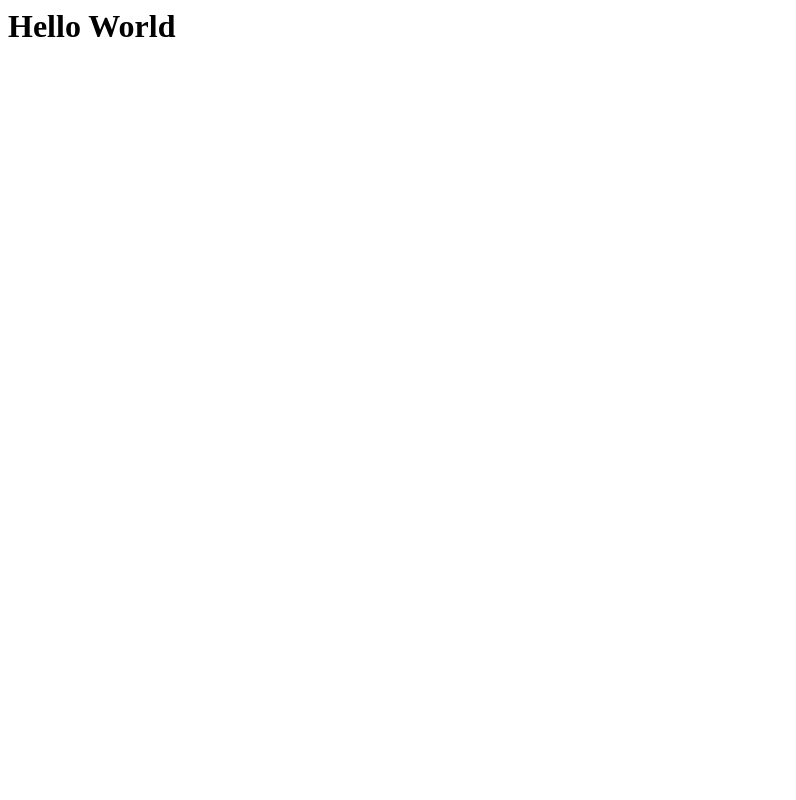
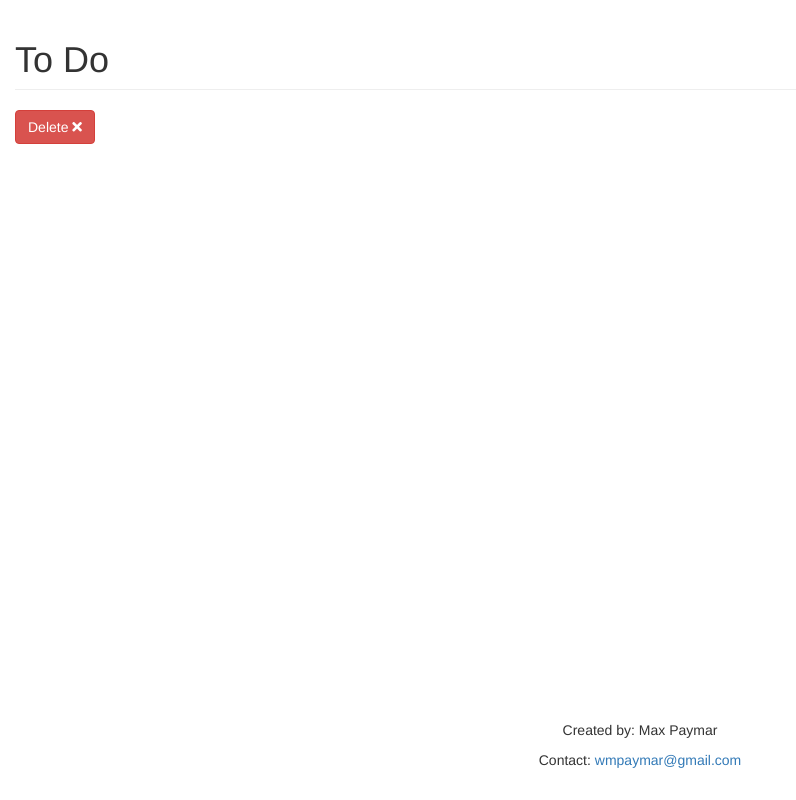
Before and after one commit to wmpay/todo.com, a website built with webpack: page web/index.html in a window 1280 px wide. Shown: the whole page, without its empty margins (0-796 px from the left). Built offline with nearby package versions, Linux system fonts and the light colour scheme.

Commit message:
added links to bootstrap and fontawesome cdns

```diff
--- a/web/index.html
+++ b/web/index.html
@@ -1,5 +1,21 @@
-<head></head>
+<!DOCTYPE html>
+<html lang="en-US">
+<head>
+  <meta charset="UTF-8">
+  <title>To Do</title>
+  <link rel="stylesheet" href="https://maxcdn.bootstrapcdn.com/bootstrap/3.3.7/css/bootstrap.min.css" integrity="sha384-BVYiiSIFeK1dGmJRAkycuHAHRg32OmUcww7on3RYdg4Va+PmSTsz/K68vbdEjh4u" crossorigin="anonymous">
+  <link rel="stylesheet" href="https://use.fontawesome.com/releases/v5.0.8/css/all.css" integrity="sha384-3AB7yXWz4OeoZcPbieVW64vVXEwADiYyAEhwilzWsLw+9FgqpyjjStpPnpBO8o8S" crossorigin="anonymous">
+</head>
 <body>
-	<h1>Hello World</h1>
-	<script src="/todo.bundle.js"></script>
+  <div class="container-fluid" style="height: 90vh;">
+  	<h1 class="page-header">To Do</h1>
+    <button class="btn btn-danger">Delete <i class="fas fa-times"></i></button>
+  </div>
+  <script src="/todo.bundle.js"></script>
 </body>
+<footer class="page-footer">
+  <div class="container-fluid text-center">
+    <p>Created by: Max Paymar</p>
+    <p>Contact: <a href="mailto:wmpaymar@gmail.com">wmpaymar@gmail.com</a></p>
+  </div>
+</footer>
```
